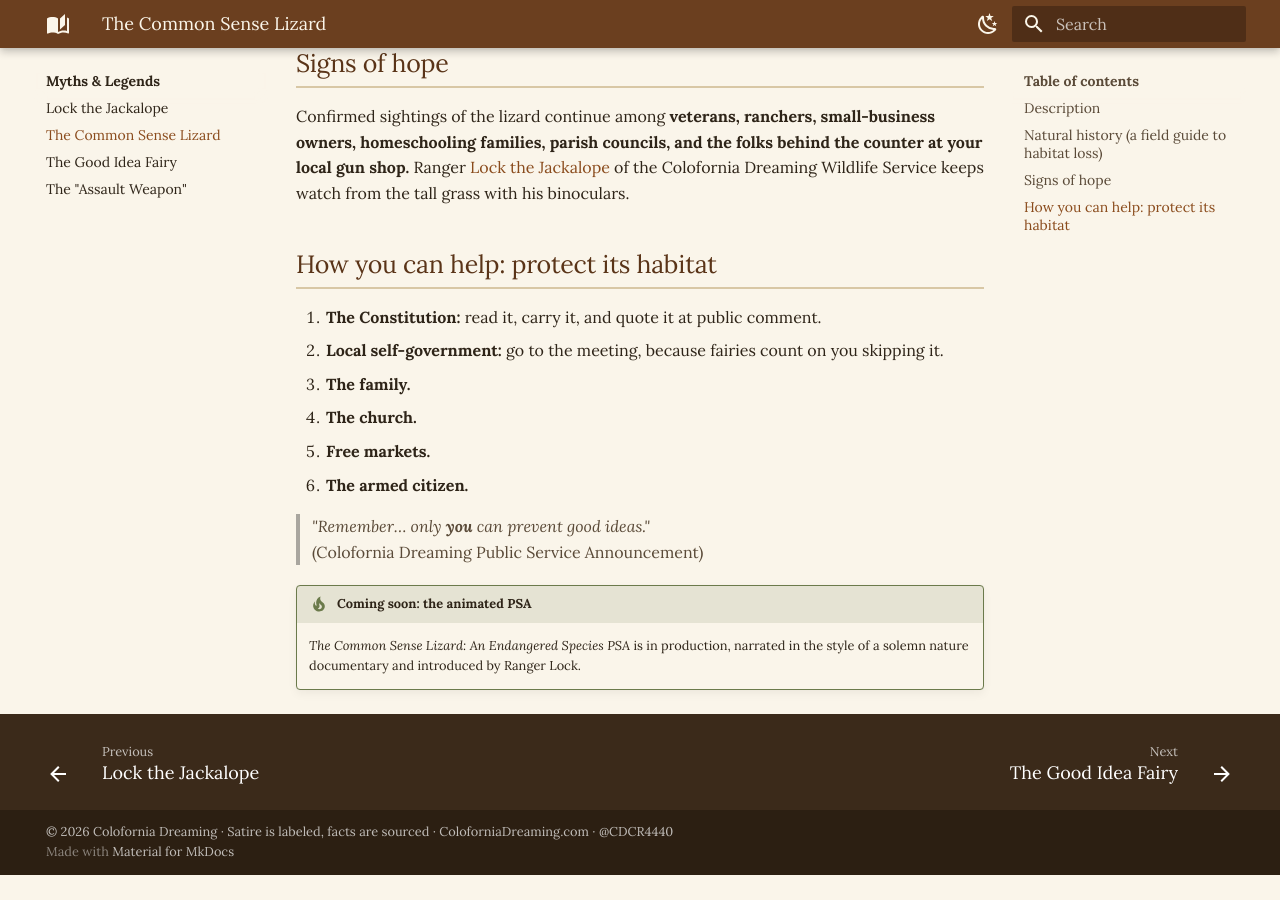
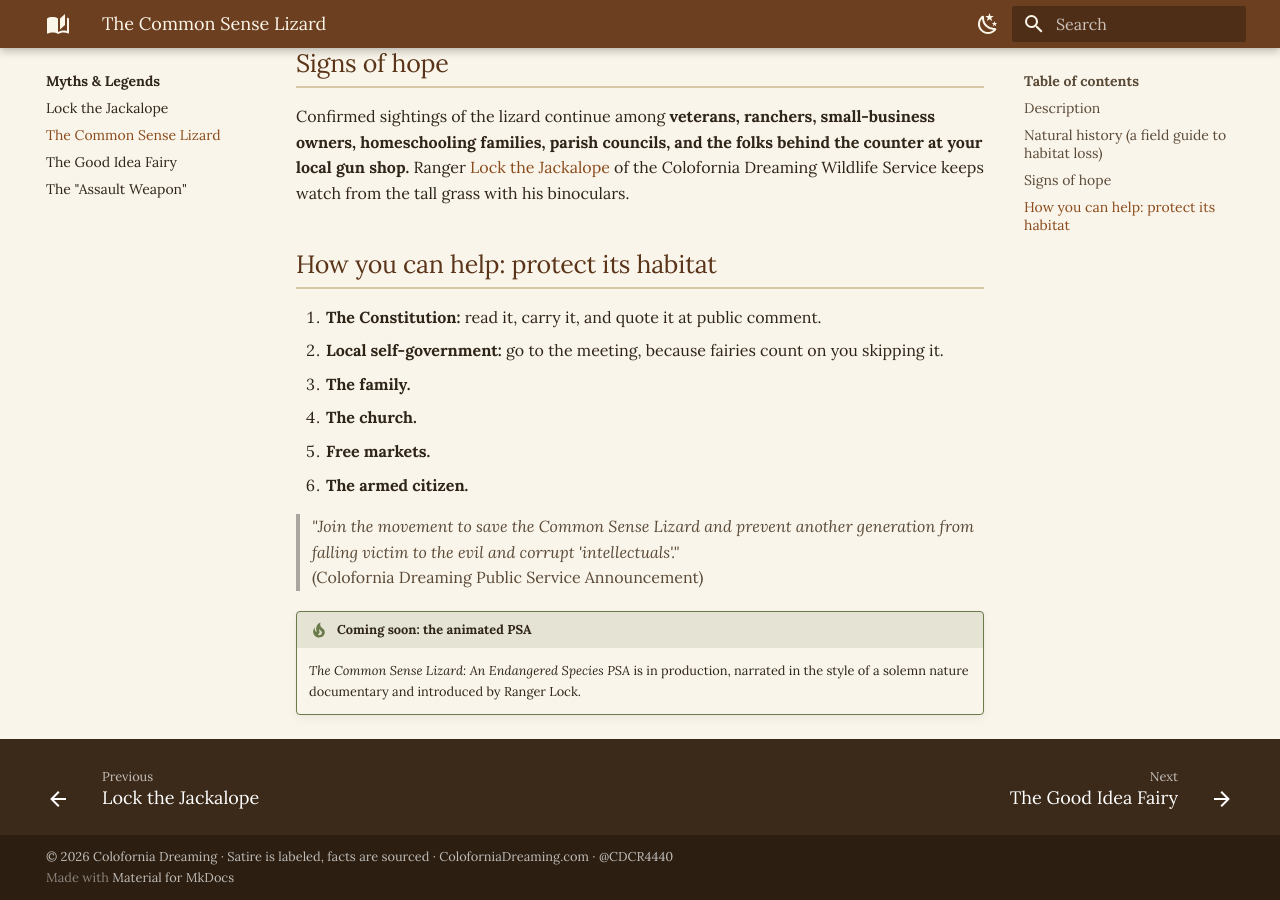
Before and after one commit to CDCR4440/ColoforniaDreaming-info, an MkDocs documentation site: the page built from docs/myths-legends/common-sense-lizard.md, in a window 1280 px wide and 900 px high, scrolled down 1589 px. Built offline with MkDocs 1.6.1 and Material for MkDocs 9.7.7, drawn with Linux system fonts in a browser that asks for light colours; before the commit the page ends 2464 px from its top, so only the background shows below that.

Commit message:
Update the Common Sense Lizard PSA closing line.
Co-authored-by: CDCR4440 <CDCR4440@users.noreply.github.com>

```diff
--- a/docs/myths-legends/common-sense-lizard.md
+++ b/docs/myths-legends/common-sense-lizard.md
@@ -53,7 +53,7 @@ Confirmed sightings of the lizard continue among **veterans, ranchers, small-bus
 5. **Free markets.**
 6. **The armed citizen.**
 
-> *"Remember… only **you** can prevent good ideas."*
+> *"Join the movement to save the Common Sense Lizard and prevent another generation from falling victim to the evil and corrupt 'intellectuals'."*
 > (Colofornia Dreaming Public Service Announcement)
 
 !!! tip "Coming soon: the animated PSA"
```
